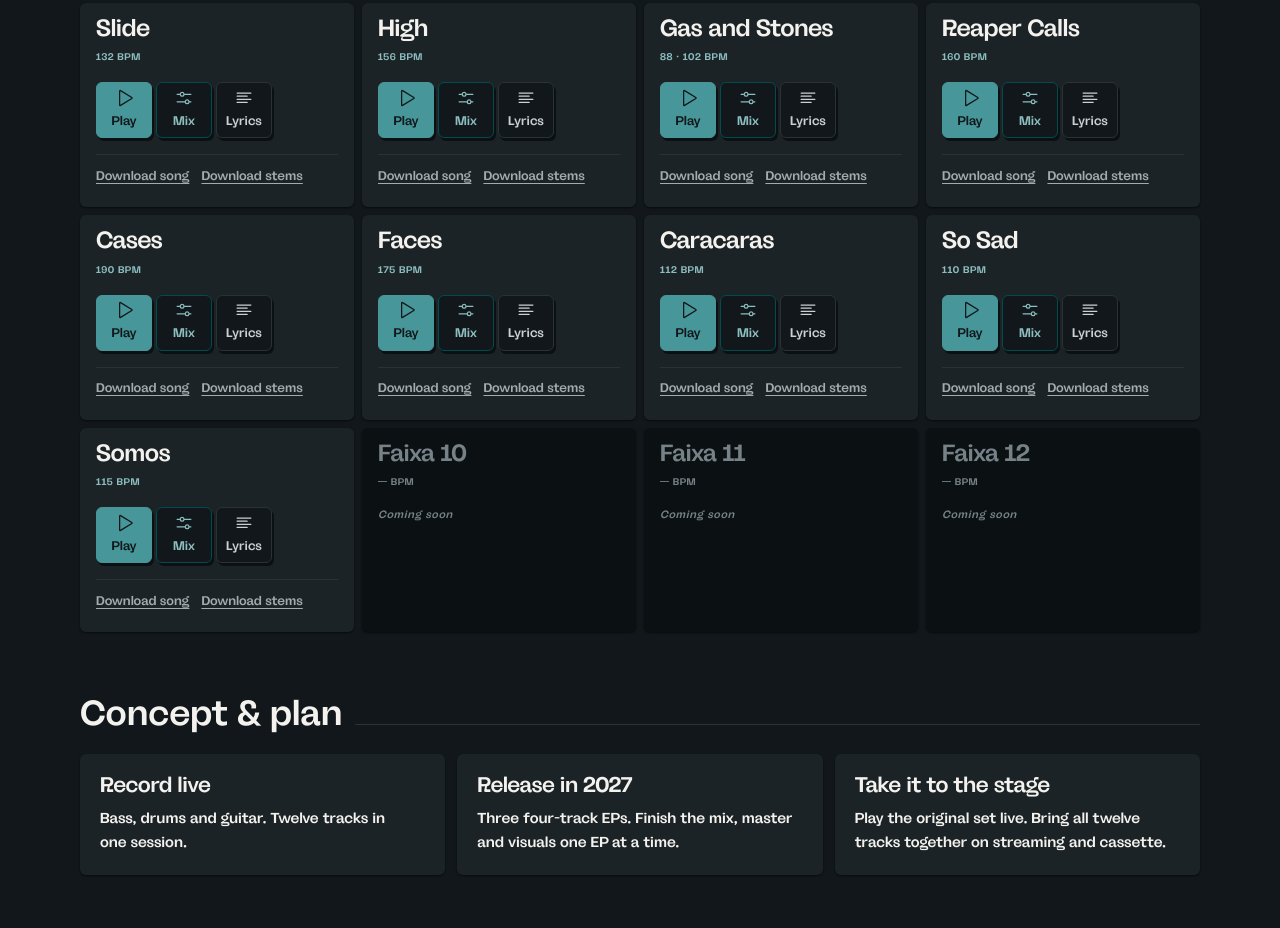
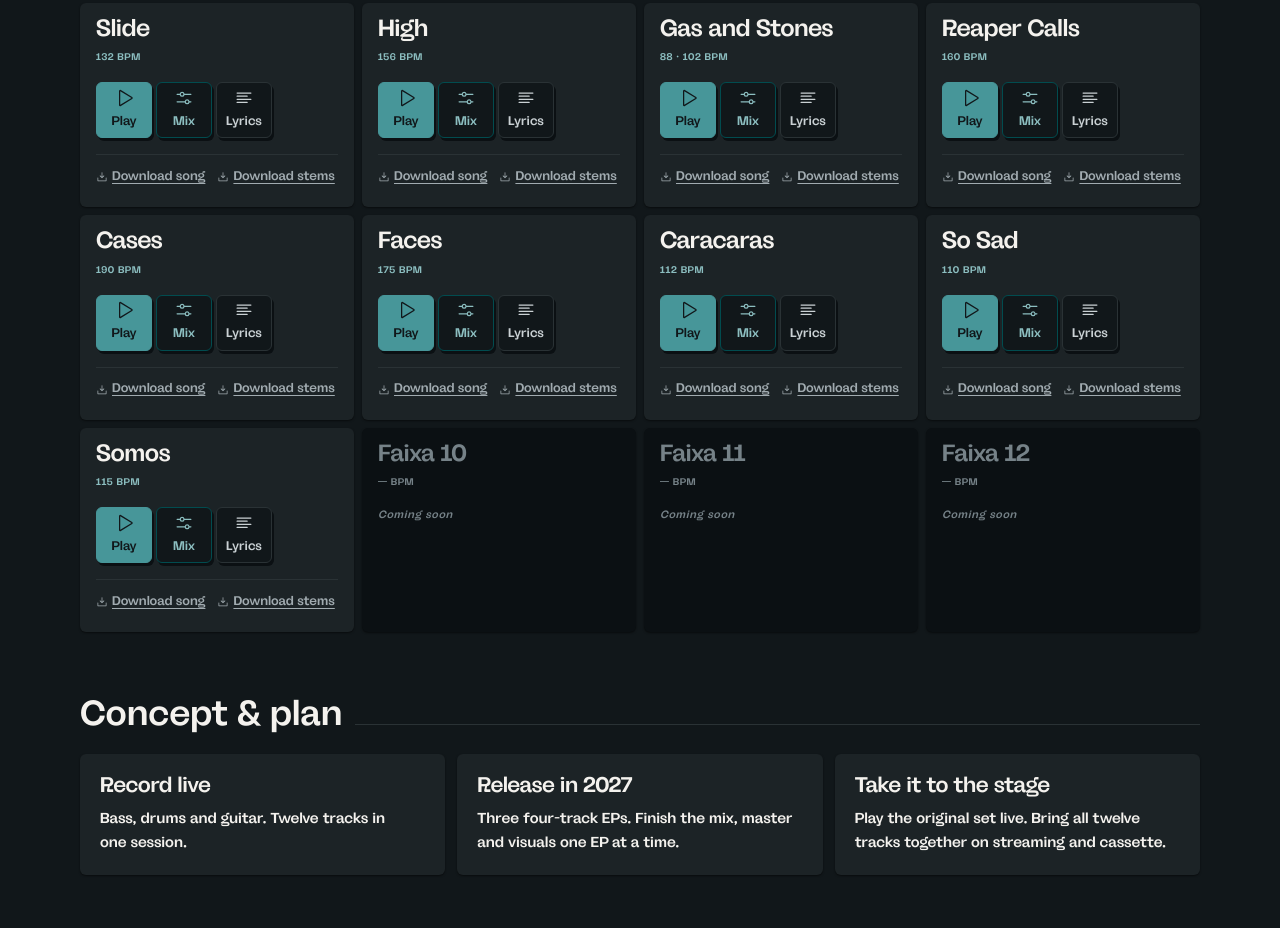
Before and after one commit to saulobernardino/OCN9, a plain HTML site: page index.html in a window 1280 px wide. Shown: the part 800-1728 px from the top of the page. Drawn offline with Linux system fonts and the light colour scheme; animation ran at ten frames a second; a web font is replaced by a local one.

Commit message:
Add download icons to track links

```diff
--- a/css/components.css
+++ b/css/components.css
@@ -563,8 +563,15 @@
 .track__downloads a {
   display: inline-flex;
   align-items: center;
+  gap: var(--sp-1);
   min-height: var(--sp-7);
   color: var(--text-tertiary);
+}
+
+.track__downloads svg {
+  width: var(--sp-3);
+  height: var(--sp-3);
+  flex-shrink: 0;
 }
 
 .track__downloads a:hover { color: var(--accent-text); }
--- a/index.html
+++ b/index.html
@@ -60,6 +60,7 @@
      ============================================================ -->
 <svg width="0" height="0" style="position:absolute" aria-hidden="true" focusable="false" xmlns="http://www.w3.org/2000/svg">
   <defs>
+    <symbol id="ph-download-simple" viewBox="0 0 256 256"><path d="M224,144v64a8,8,0,0,1-8,8H40a8,8,0,0,1-8-8V144a8,8,0,0,1,16,0v56H208V144a8,8,0,0,1,16,0Zm-101.66,5.66a8,8,0,0,0,11.32,0l40-40a8,8,0,0,0-11.32-11.32L136,124.69V32a8,8,0,0,0-16,0v92.69L93.66,98.34a8,8,0,0,0-11.32,11.32Z"/></symbol>
     <symbol id="ph-play" viewBox="0 0 256 256"><path d="M232.4,114.49,88.32,26.35a16,16,0,0,0-16.2-.3A15.86,15.86,0,0,0,64,39.87V216.13A15.94,15.94,0,0,0,80,232a16.07,16.07,0,0,0,8.36-2.35L232.4,141.51a15.81,15.81,0,0,0,0-27ZM80,215.94V40l143.83,88Z"/></symbol>
     <symbol id="ph-pause" viewBox="0 0 256 256"><path d="M200,32H160a16,16,0,0,0-16,16V208a16,16,0,0,0,16,16h40a16,16,0,0,0,16-16V48A16,16,0,0,0,200,32Zm0,176H160V48h40ZM96,32H56A16,16,0,0,0,40,48V208a16,16,0,0,0,16,16H96a16,16,0,0,0,16-16V48A16,16,0,0,0,96,32Zm0,176H56V48H96Z"/></symbol>
     <symbol id="ph-sliders-horizontal" viewBox="0 0 256 256"><path d="M40,88H73a32,32,0,0,0,62,0h81a8,8,0,0,0,0-16H135a32,32,0,0,0-62,0H40a8,8,0,0,0,0,16Zm64-24A16,16,0,1,1,88,80,16,16,0,0,1,104,64ZM216,168H199a32,32,0,0,0-62,0H40a8,8,0,0,0,0,16h97a32,32,0,0,0,62,0h17a8,8,0,0,0,0-16Zm-48,24a16,16,0,1,1,16-16A16,16,0,0,1,168,192Z"/></symbol>
@@ -164,8 +165,14 @@
           </button>
         </div>
         <div class="track__downloads">
-          <a href="assets/audio/Slide-Pre-v2.mp3" download data-i18n="dlMp3">Download song</a>
-          <a href="assets/audio/Slide-Tracks.zip" download data-i18n="dlStems">Download stems</a>
+          <a href="assets/audio/Slide-Pre-v2.mp3" download>
+            <svg viewBox="0 0 256 256" fill="currentColor" aria-hidden="true"><use href="#ph-download-simple"/></svg>
+            <span data-i18n="dlMp3">Download song</span>
+          </a>
+          <a href="assets/audio/Slide-Tracks.zip" download>
+            <svg viewBox="0 0 256 256" fill="currentColor" aria-hidden="true"><use href="#ph-download-simple"/></svg>
+            <span data-i18n="dlStems">Download stems</span>
+          </a>
         </div>
         <div class="track__lyrics">
           <div class="lyrics">life is ice, too thin to walk
@@ -228,8 +235,14 @@ come, come over... slide and leave me behind, someday</div>
           </button>
         </div>
         <div class="track__downloads">
-          <a href="assets/audio/Higher-Pre-v3.mp3" download data-i18n="dlMp3">Download song</a>
-          <a href="assets/audio/High-Tracks.zip" download data-i18n="dlStems">Download stems</a>
+          <a href="assets/audio/Higher-Pre-v3.mp3" download>
+            <svg viewBox="0 0 256 256" fill="currentColor" aria-hidden="true"><use href="#ph-download-simple"/></svg>
+            <span data-i18n="dlMp3">Download song</span>
+          </a>
+          <a href="assets/audio/High-Tracks.zip" download>
+            <svg viewBox="0 0 256 256" fill="currentColor" aria-hidden="true"><use href="#ph-download-simple"/></svg>
+            <span data-i18n="dlStems">Download stems</span>
+          </a>
         </div>
         <div class="track__lyrics">
           <div class="lyrics">you say enough to stay here
@@ -272,8 +285,14 @@ do you understand? Go deep into these clouds</div>
           </button>
         </div>
         <div class="track__downloads">
-          <a href="assets/audio/Gas-v2.mp3" download data-i18n="dlMp3">Download song</a>
-          <a href="assets/audio/Gas-Tracks.zip" download data-i18n="dlStems">Download stems</a>
+          <a href="assets/audio/Gas-v2.mp3" download>
+            <svg viewBox="0 0 256 256" fill="currentColor" aria-hidden="true"><use href="#ph-download-simple"/></svg>
+            <span data-i18n="dlMp3">Download song</span>
+          </a>
+          <a href="assets/audio/Gas-Tracks.zip" download>
+            <svg viewBox="0 0 256 256" fill="currentColor" aria-hidden="true"><use href="#ph-download-simple"/></svg>
+            <span data-i18n="dlStems">Download stems</span>
+          </a>
         </div>
         <div class="track__lyrics">
           <div class="lyrics">days before the sun stood still
@@ -324,8 +343,14 @@ close to the masks, now</div>
           </button>
         </div>
         <div class="track__downloads">
-          <a href="assets/audio/Reaper-Pre-v1.mp3" download data-i18n="dlMp3">Download song</a>
-          <a href="assets/audio/Reaper-Tracks.zip" download data-i18n="dlStems">Download stems</a>
+          <a href="assets/audio/Reaper-Pre-v1.mp3" download>
+            <svg viewBox="0 0 256 256" fill="currentColor" aria-hidden="true"><use href="#ph-download-simple"/></svg>
+            <span data-i18n="dlMp3">Download song</span>
+          </a>
+          <a href="assets/audio/Reaper-Tracks.zip" download>
+            <svg viewBox="0 0 256 256" fill="currentColor" aria-hidden="true"><use href="#ph-download-simple"/></svg>
+            <span data-i18n="dlStems">Download stems</span>
+          </a>
         </div>
         <div class="track__lyrics">
           <div class="lyrics">fast steed through an open space
@@ -373,8 +398,14 @@ before reaper calls</div>
           </button>
         </div>
         <div class="track__downloads">
-          <a href="assets/audio/Cases-v4.mp3" download data-i18n="dlMp3">Download song</a>
-          <a href="assets/audio/Cases-Tracks.zip" download data-i18n="dlStems">Download stems</a>
+          <a href="assets/audio/Cases-v4.mp3" download>
+            <svg viewBox="0 0 256 256" fill="currentColor" aria-hidden="true"><use href="#ph-download-simple"/></svg>
+            <span data-i18n="dlMp3">Download song</span>
+          </a>
+          <a href="assets/audio/Cases-Tracks.zip" download>
+            <svg viewBox="0 0 256 256" fill="currentColor" aria-hidden="true"><use href="#ph-download-simple"/></svg>
+            <span data-i18n="dlStems">Download stems</span>
+          </a>
         </div>
         <div class="track__lyrics">
           <div class="lyrics">my high heels get thicker
@@ -435,8 +466,14 @@ that I haven't tried reparing
           </button>
         </div>
         <div class="track__downloads">
-          <a href="assets/audio/Faces-v1.mp3" download data-i18n="dlMp3">Download song</a>
-          <a href="assets/audio/Faces-Tracks.zip" download data-i18n="dlStems">Download stems</a>
+          <a href="assets/audio/Faces-v1.mp3" download>
+            <svg viewBox="0 0 256 256" fill="currentColor" aria-hidden="true"><use href="#ph-download-simple"/></svg>
+            <span data-i18n="dlMp3">Download song</span>
+          </a>
+          <a href="assets/audio/Faces-Tracks.zip" download>
+            <svg viewBox="0 0 256 256" fill="currentColor" aria-hidden="true"><use href="#ph-download-simple"/></svg>
+            <span data-i18n="dlStems">Download stems</span>
+          </a>
         </div>
         <div class="track__lyrics">
           <div class="lyrics">oh, there’s a path to follow
@@ -492,8 +529,14 @@ own path</div>
           </button>
         </div>
         <div class="track__downloads">
-          <a href="assets/audio/Caracaras-v1.mp3" download data-i18n="dlMp3">Download song</a>
-          <a href="assets/audio/Caracara-Tracks.zip" download data-i18n="dlStems">Download stems</a>
+          <a href="assets/audio/Caracaras-v1.mp3" download>
+            <svg viewBox="0 0 256 256" fill="currentColor" aria-hidden="true"><use href="#ph-download-simple"/></svg>
+            <span data-i18n="dlMp3">Download song</span>
+          </a>
+          <a href="assets/audio/Caracara-Tracks.zip" download>
+            <svg viewBox="0 0 256 256" fill="currentColor" aria-hidden="true"><use href="#ph-download-simple"/></svg>
+            <span data-i18n="dlStems">Download stems</span>
+          </a>
         </div>
         <div class="track__lyrics">
           <div class="lyrics">in a window, I see a caracara awake
@@ -534,8 +577,14 @@ in short, we have a meal deal!</div>
           </button>
         </div>
         <div class="track__downloads">
-          <a href="assets/audio/So-Sad-v1.mp3" download data-i18n="dlMp3">Download song</a>
-          <a href="assets/audio/So-Sad-Tracks.zip" download data-i18n="dlStems">Download stems</a>
+          <a href="assets/audio/So-Sad-v1.mp3" download>
+            <svg viewBox="0 0 256 256" fill="currentColor" aria-hidden="true"><use href="#ph-download-simple"/></svg>
+            <span data-i18n="dlMp3">Download song</span>
+          </a>
+          <a href="assets/audio/So-Sad-Tracks.zip" download>
+            <svg viewBox="0 0 256 256" fill="currentColor" aria-hidden="true"><use href="#ph-download-simple"/></svg>
+            <span data-i18n="dlStems">Download stems</span>
+          </a>
         </div>
         <div class="track__lyrics">
           <div class="lyrics">we are so sad you know
@@ -568,8 +617,14 @@ he will fall</div>
           </button>
         </div>
         <div class="track__downloads">
-          <a href="assets/audio/Somos-Pre-v1.mp3" download data-i18n="dlMp3">Download song</a>
-          <a href="assets/audio/Somos-Tracks.zip" download data-i18n="dlStems">Download stems</a>
+          <a href="assets/audio/Somos-Pre-v1.mp3" download>
+            <svg viewBox="0 0 256 256" fill="currentColor" aria-hidden="true"><use href="#ph-download-simple"/></svg>
+            <span data-i18n="dlMp3">Download song</span>
+          </a>
+          <a href="assets/audio/Somos-Tracks.zip" download>
+            <svg viewBox="0 0 256 256" fill="currentColor" aria-hidden="true"><use href="#ph-download-simple"/></svg>
+            <span data-i18n="dlStems">Download stems</span>
+          </a>
         </div>
         <div class="track__lyrics">
           <div class="lyrics">o querem de você
```
